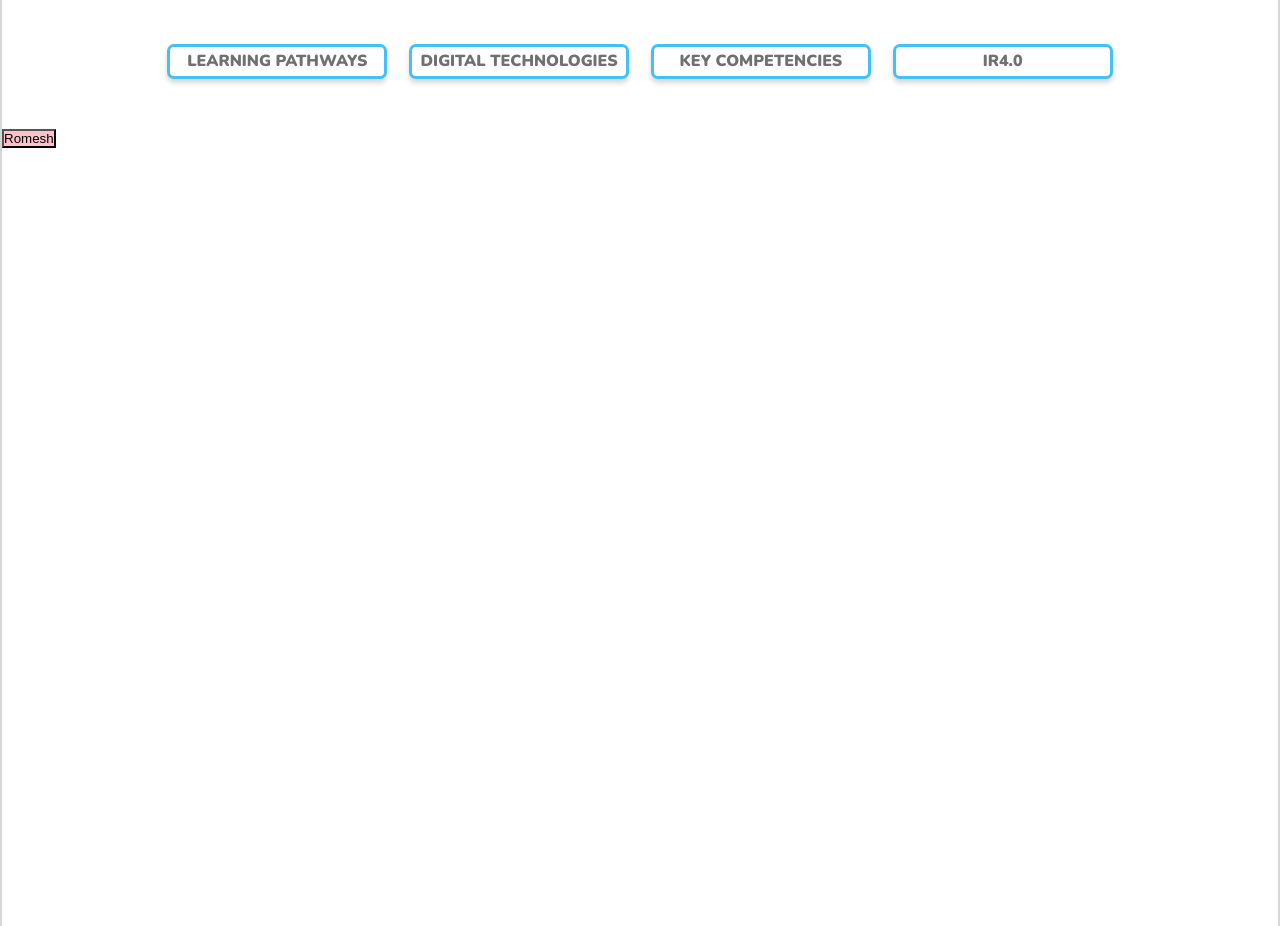
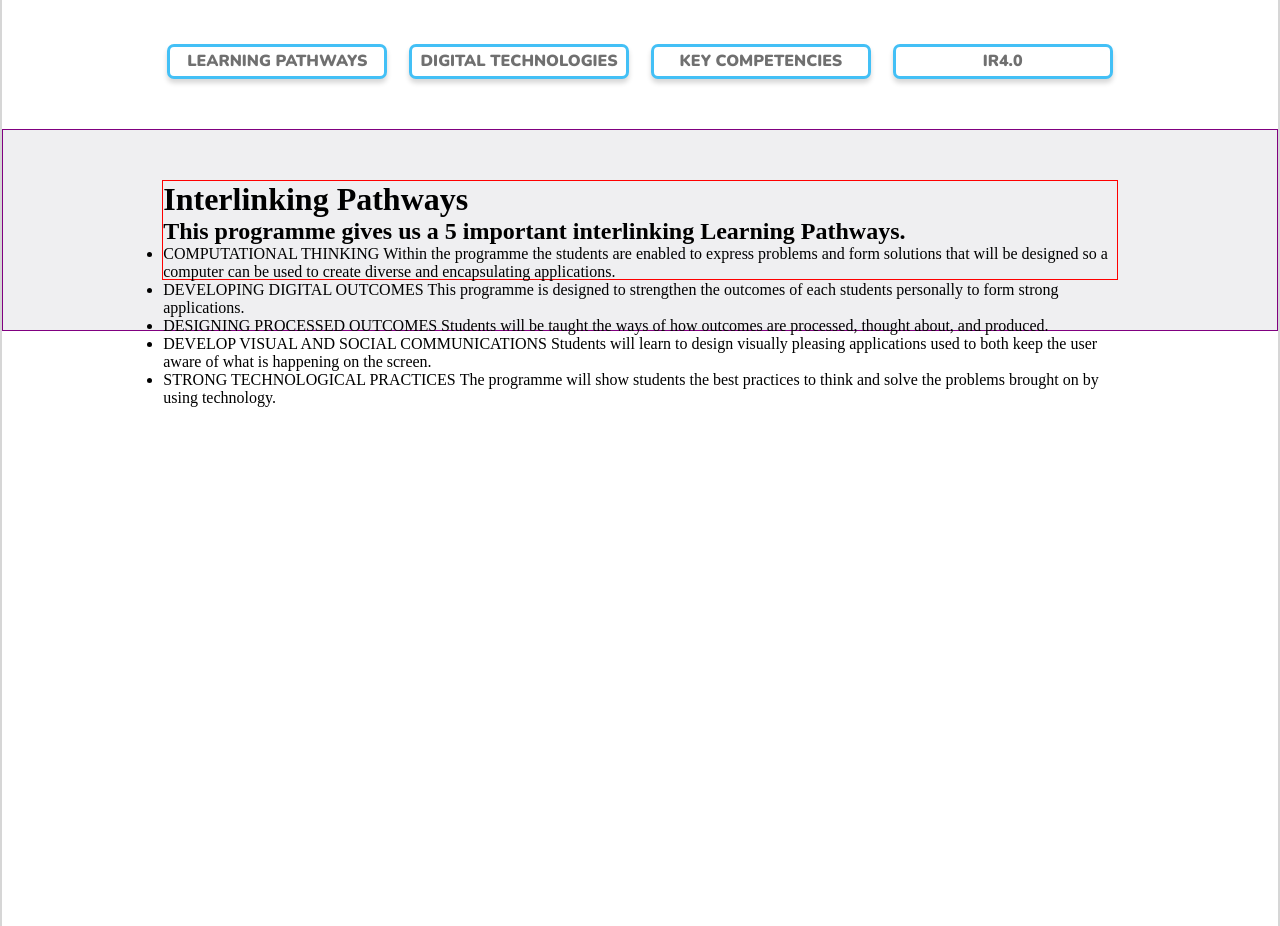
Before and after one commit to romeshl/MissionReadyHQ-Final-Project-LevelUpWorks-Frontend, a React (Vite) app: page / in a window 1280 px wide. Shown: the part 1700-2626 px from the top of the page. Built offline with nearby package versions, Linux system fonts and the light colour scheme.

Commit message:
Home Page -> Body, Section 3, Added the data to the buttons and bullet points

```diff
--- a/src/Home-Components/Home-Body-Components/HomeBodySection3.jsx
+++ b/src/Home-Components/Home-Body-Components/HomeBodySection3.jsx
@@ -4,35 +4,152 @@ import { useState } from 'react';
 
 export default function HomeBodySection3() {
 
-    const pink = Style.textStyle;
-    const blue = Style.textStyle2;
-
-    const [buttonStyle, setButtonCss] = useState(pink);
-
+    // This array holds the button labels for buttons under the title "How our programme helps..."
     const buttonTexts = ["LEARNING PATHWAYS", "DIGITAL TECHNOLOGIES", "KEY COMPETENCIES", "IR4.0"];
 
-    function setStyle() {
-        if (buttonStyle === pink) {
-            setButtonCss(blue);
-        }
-        else {
-            setButtonCss(pink);
-        }
-        console.log(buttonStyle);
+    // This holds the index the of the button clicked. Sets the initial value as 0
+    const [CurrentIndex, setCurrentIndex] = useState(0);
+
+    const bodySection3Data = [
+        {
+            "Button text": "LEARNING PATHWAYS",
+            "Heading": "Interlinking Pathways",
+            "Details": "This programme gives us a 5 important interlinking Learning Pathways.",
+            "Points": [{
+                Title: "COMPUTATIONAL THINKING",
+                Details: `Within the programme the students are enabled to express problems
+                and form solutions that will be designed so a computer can be used to create diverse and encapsulating applications.`
+            },
+                {
+                    Title: "DEVELOPING DIGITAL OUTCOMES",
+                    Details: `This programme is designed to strengthen the outcomes
+                    of each students personally to form strong applications.`
+                },
+                {
+                    Title: "DESIGNING PROCESSED OUTCOMES",
+                    Details: `Students will be taught the ways of how outcomes are processed, thought about, and produced.
+`
+                }, {
+                    Title: "DEVELOP VISUAL AND SOCIAL COMMUNICATIONS",
+                    Details: `Students will learn to design visually pleasing applications
+                    used to both keep the user aware of what is happening on the screen.`
+                }, {
+                    Title: "STRONG TECHNOLOGICAL PRACTICES",
+                    Details: `The programme will show students the best practices
+                    to think and solve the problems brought on by using technology.`
+                }]
+        },
+        {
+            "Button text": "DIGITAL TECHNOLOGIES",
+            "Heading": "Expands Digital Knowledge Base",
+            "Details": "This programme gives you the 5 major capabilities to be confident in Digital Technologies.",
+            "Points": [{
+                Title: "PROBLEM SOLVING",
+                Details: `The programme challenges are designed to think around multiple
+                issues and challenges the way students interact with computers and other related technology.`
+            },
+            {
+                Title: "DECISION-MAKING",
+                Details: `The programme uses technology to make the lives of many people
+                happier through the decisions made when creating digital applications.`
+            },
+            {
+                Title: "CONFIDENCE",
+                Details: `When having the skills to manipulate the applications and learning
+                to use it brings self-confidence into your life.`
+            }, {
+                Title: "HIGHER SELF-EXPECTATIONS",
+                Details: `This programme develops students to think the best of themselves to
+                bring higher expectations to their learning and lives as young adults.`
+            }, {
+                Title: "COHERENCE",
+                Details: `This programme offers all students a broader education that makes
+                links within and across learning areas.`
+            }]
+        },
+        {
+            "Button text": "KEY COMPETENCIES",
+            "Heading": "Enhance key competencies",
+            "Details": "The programme enhances capabilities of students in the 5 Key Competencies identified in the New Zealand Curriculum",
+            "Points": [{
+                Title: "THINKING",
+                Details: `In particular the programme focused on problem solving, design thinking and computational thinking.`
+            },
+            {
+                Title: "DISCERNING CODES",
+                Details: `Analysing language, symbols, and texts in order to understand and make sense
+                of the codes in which knowledge is expressed.`
+            },
+            {
+                Title: "SELF-MANAGEMENT",
+                Details: `Projects and challenges are designed to motivate students to explore and experiment with self-motivation.`
+            }, {
+                Title: "RELATIONSHIPS WITH PEERS",
+                Details: `The programme is designed with unplugged sessions where students interact in a range of different situations,
+                including things like being able to listen well, recognise different points of view, and share ideas.`
+            }, {
+                Title: "PARTICIPATION AND COLLABORATION",
+                Details: `The programme encourages students to be involved in communities, such as family, whanau, school,
+                and contribute and make connections with other people.`
+            }]
+        },
+        {
+            "Button text": "IR4.0",
+            "Heading": "IR4.0",
+            "Details": `Designed with IT industry experts, the programme develops the students to find applicable
+            jobs and careers in the Fourth Industrial Revolution. (IR4.0)`,
+            "Points": [{
+                Title: "LEARNING TO LEARN\n",
+                Details: `The programme will set challenges at the end of every project to encourage students to explore and learn how to learn.`
+            },
+            {
+                Title: "COMMUNITY ENGAGEMENT",
+                Details: `The programme encourages students to be involved in the communities, such as family, friends, and in school,
+                to contribute and make connections with other people.`
+            },
+            {
+                Title: "CULTURAL DIVERSITY",
+                Details: `This programme is designed in New Zealand and reflects NZ's cultural diversity.`
+            }, {
+                Title: "INCLUSION",
+                Details: `In particular the programme is designed with acknowledgement to the student's identities and talents,
+                allowing them to be creative to their personal ability.`
+            }, {
+                Title: "FUTURE FOCUS",
+                Details: `The programme leads students to explore future themes such as artificial intelligence and augmented reality.`
+            }]
+        },
+    ]
+
+    function ChangeContent(index)
+    {
+        //alert(index);
+        setCurrentIndex(index);
     }
+
     return (
         <>
-            <div className={Style.bodySection3DivTop}>
+            <div className={Style.bodySection3TopDiv}>
                 <h2 className={Style.bodySection3TopH2}>How our programme helps teachers and schools</h2>
                 <div className={Style.bodySection3TopButtonsDiv}>
-                    {buttonTexts.map((buttonText) => {
-                        return <button className={Style.bodySection3TopButtons}>{buttonText}</button>
+                    {/*  {buttonTexts.map((buttonText, index) => { */}
+                    {bodySection3Data.map((data, index)=> {
+                        return <button className={Style.bodySection3TopButtons} onClick={()=>ChangeContent(index)}>{data["Button text"]}</button>
                     })}
 
                 </div>
             </div>
-            <div>
-                <button className={buttonStyle} onClick={setStyle}>Romesh</button>
+            <div className={Style.bodySection3BottomDiv}>
+                <div className={Style.bodySection3BottomDivContent}>
+                    <h1>{bodySection3Data[CurrentIndex]["Heading"]}</h1>
+                    <h2>{bodySection3Data[CurrentIndex]["Details"]}</h2>
+                    <ul>
+                        {bodySection3Data[CurrentIndex]["Points"].map((data, index) => {
+                            return <li>{data["Title"] + "\u00A0" + data["Details"]}</li>
+                    })}
+
+                </ul>
+                    </div>
             </div>
         </>
     )
--- a/src/Home-Components/Home-Body-Components/HomeBodySection3.module.css
+++ b/src/Home-Components/Home-Body-Components/HomeBodySection3.module.css
@@ -1,9 +1,13 @@
-.bodySection3DivTop {
+.bodySection3TopDiv {
   display: flex;
   flex-direction: column;
   justify-content: center;
   width: 75%;
   margin: 50px auto;
+}
+
+.testClass {
+  color: pink;
 }
 
 .bodySection3TopH2 {
@@ -57,10 +61,20 @@
   color: black;
 }
 
-.textStyle {
-    background-color: pink;
+.bodySection3BottomDiv {
+  display: flex;
+  width: 100%;
+  background-color: #efeff1;
+  border: 1px solid purple;
+  justify-content: center;
+  padding-top: 50px;
+  padding-bottom: 50px;
 }
 
-.textStyle2 {
-    background-color: blue;
+.bodySection3BottomDivContent {
+  display: flex;
+  flex-direction: column;
+  border: 1px solid red;
+  width: 75%;
+  height: 100px;
 }
```
Also changed, not shown: src/Other-Components/HomeBodyBullets.jsx (added), src/Other-Components/HomeBodyBullets.module.css (added). Lines whose indentation alone changed are shown as unchanged.
